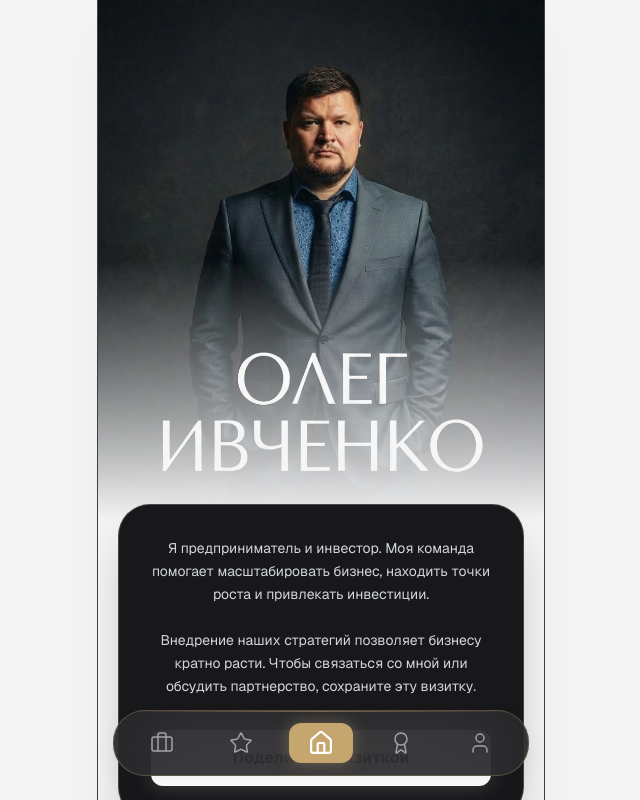
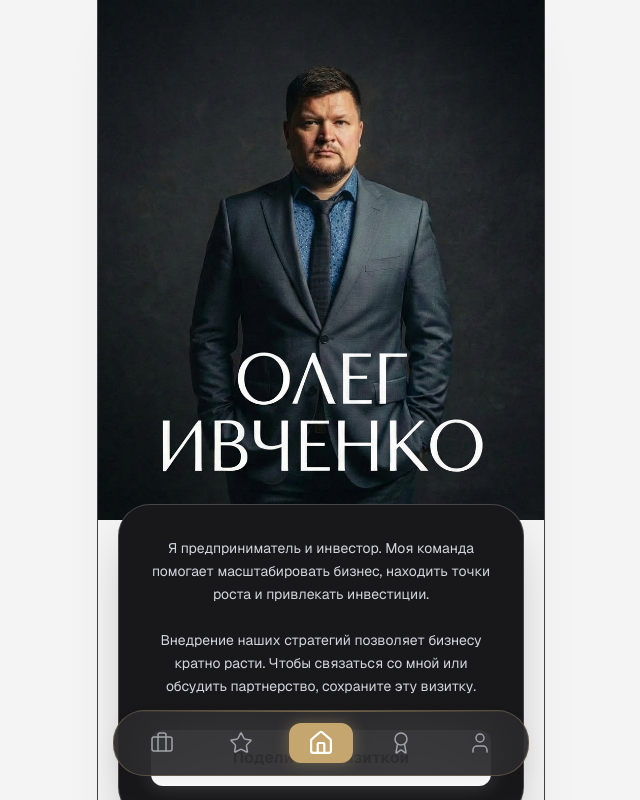
Before and after one commit to Ivchenkopro/ivchenko.pro, a Next.js app: page / in a window 1280 px wide. Shown: the top 800 px of the page, without its empty margins (319-959 px from the left). Built offline with nearby package versions, Linux system fonts and the light colour scheme.

Commit message:
Remove hero gradient overlay

```diff
--- a/src/app/page.tsx
+++ b/src/app/page.tsx
@@ -28,8 +28,8 @@ export default function Home() {
             className="object-cover object-top"
             priority
           />
-          {/* Gradient Overlay for seamless transition to bg */}
-          <div className="absolute inset-0 bg-gradient-to-b from-transparent via-transparent to-[var(--background)] z-10" />
+          {/* Gradient Overlay removed as per request */}
+          {/* <div className="absolute inset-0 bg-gradient-to-b from-transparent via-transparent to-[var(--background)] z-10" /> */}
         </div>
 
         {/* Hero Content - Removed Text as per request */}
```
